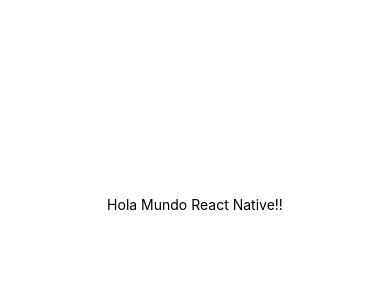
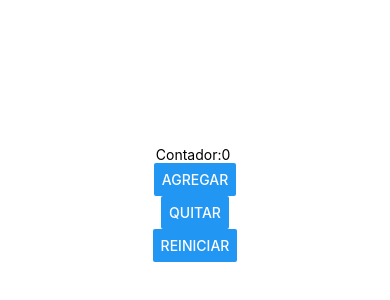
Before and after one commit to 124049707-dot/PAM213, a React Native app in the folder intro/: screen / in a window 390 px wide. Shown: the part 218-518 px from the top of the page. Built offline with nearby package versions, Linux system fonts and the light colour scheme.

Commit message:
se finalizo la practica 5 en la que se vieron los temas de clase

```diff
--- a/intro/App.js
+++ b/intro/App.js
@@ -1,15 +1,30 @@
+
+//1.- Imports: Zona de importaciones
 import { StatusBar } from 'expo-status-bar';
-import { StyleSheet, Text, View } from 'react-native';
+import { StyleSheet, Text, View, Button } from 'react-native';
+import Reactimport, { useState } from 'react';
 
+
+//2.-Main: Zona de componentes
 export default function App() {
+  const [contador,setContador]=useState(0); //Desestructuración, aqui se inicia la variable
   return (
+    // debe estar dentro de una etiqueta view para ser visible en mi screen
     <View style={styles.container}>
-      <Text>Hola Mundo React Native!!</Text>
-      <StatusBar style="auto" />
-    </View>
+
+      <Text>Contador:{contador} </Text> {/* comentarios con shit+alt+a */}
+        {/* //<Button></Button> */}
+        <Button title="Agregar" onPress={()=>setContador(contador+1)}/> {/* funcion flecha, apertura de autocierre, cosas mas simples */}
+        <Button title="Quitar" onPress={()=>setContador(contador-1)}/>
+        <Button title="Reiniciar" onPress={()=>setContador(0)}/>
+        <StatusBar style="auto" />
+
+      </View>
+
   );
 }
 
+//3.- Estilos: Zona de estetica y posicionamiento
 const styles = StyleSheet.create({
   container: {
     flex: 1,
```
